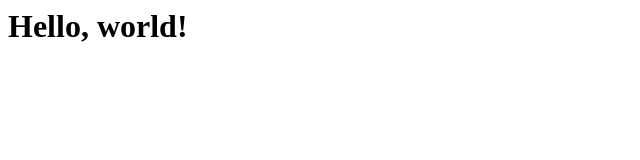
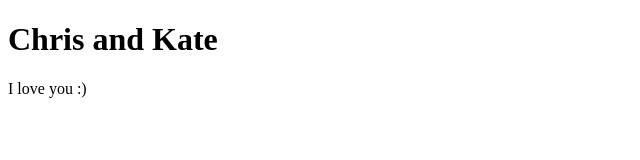
Before and after one commit to cadelaney/ChrisandKate, a plain HTML site: page index.html in a window 1280 px wide. Shown: the whole page, without its empty margins (0-640 px from the left). Drawn offline with Linux system fonts and the light colour scheme.

Commit message:
Add html structure

```diff
--- a/index.html
+++ b/index.html
@@ -1 +1,12 @@
-<h1>Hello, world!</h1>
+<!DOCTYPE html>
+<html>
+    <head>
+        <title>
+            Chris and Kate
+        </title>
+    </head>
+    <body>
+        <h1>Chris and Kate</h1>
+        <p> I love you :) </p>
+    </body>
+</html>
```
